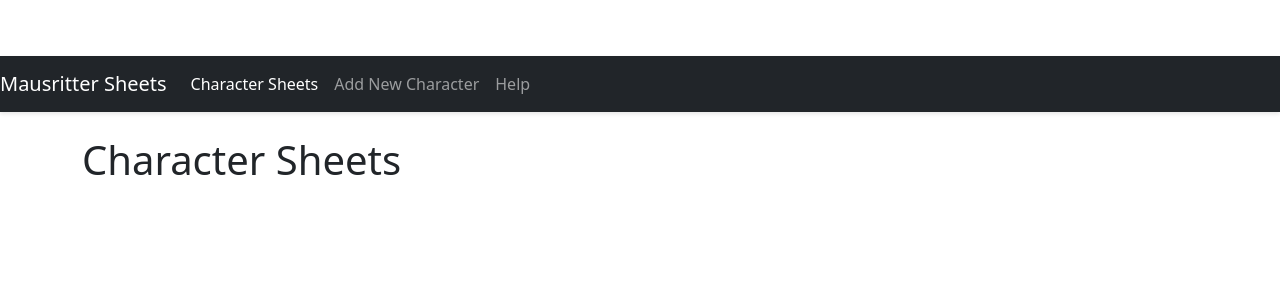
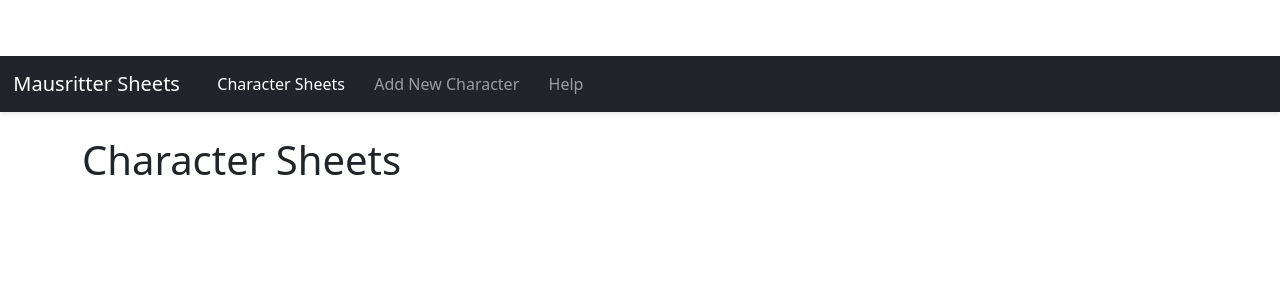
Before and after one commit to alvarocavalcanti/MausSheet, a React (Create React App) app: page / in a window 1280 px wide. Shown: the top 300 px of the page. Built offline with nearby package versions, Linux system fonts and the light colour scheme.

Commit message:
margin adjustment

```diff
--- a/src/components/Navbar.tsx
+++ b/src/components/Navbar.tsx
@@ -1,21 +1,23 @@
-import React from 'react';
-import { Navbar, Nav } from 'react-bootstrap';
-import { LinkContainer } from 'react-router-bootstrap';
+import React from "react";
+import { Navbar, Nav } from "react-bootstrap";
+import { LinkContainer } from "react-router-bootstrap";
 
 const AppNavbar: React.FC = () => {
   return (
     <Navbar bg="dark" variant="dark" expand="lg">
-      <Navbar.Brand href="/">Mausritter Sheets</Navbar.Brand>
+      <Navbar.Brand href="/" style={{ marginLeft: "10pt" }}>
+        Mausritter Sheets
+      </Navbar.Brand>
       <Navbar.Toggle aria-controls="basic-navbar-nav" />
       <Navbar.Collapse id="basic-navbar-nav">
         <Nav className="mr-auto">
-          <LinkContainer to="/">
+          <LinkContainer to="/" style={{ marginLeft: "10pt" }}>
             <Nav.Link>Character Sheets</Nav.Link>
           </LinkContainer>
-          <LinkContainer to="/new">
+          <LinkContainer to="/new" style={{ marginLeft: "10pt" }}>
             <Nav.Link>Add New Character</Nav.Link>
           </LinkContainer>
-          <LinkContainer to="/help">
+          <LinkContainer to="/help" style={{ marginLeft: "10pt" }}>
             <Nav.Link>Help</Nav.Link>
           </LinkContainer>
         </Nav>
```
